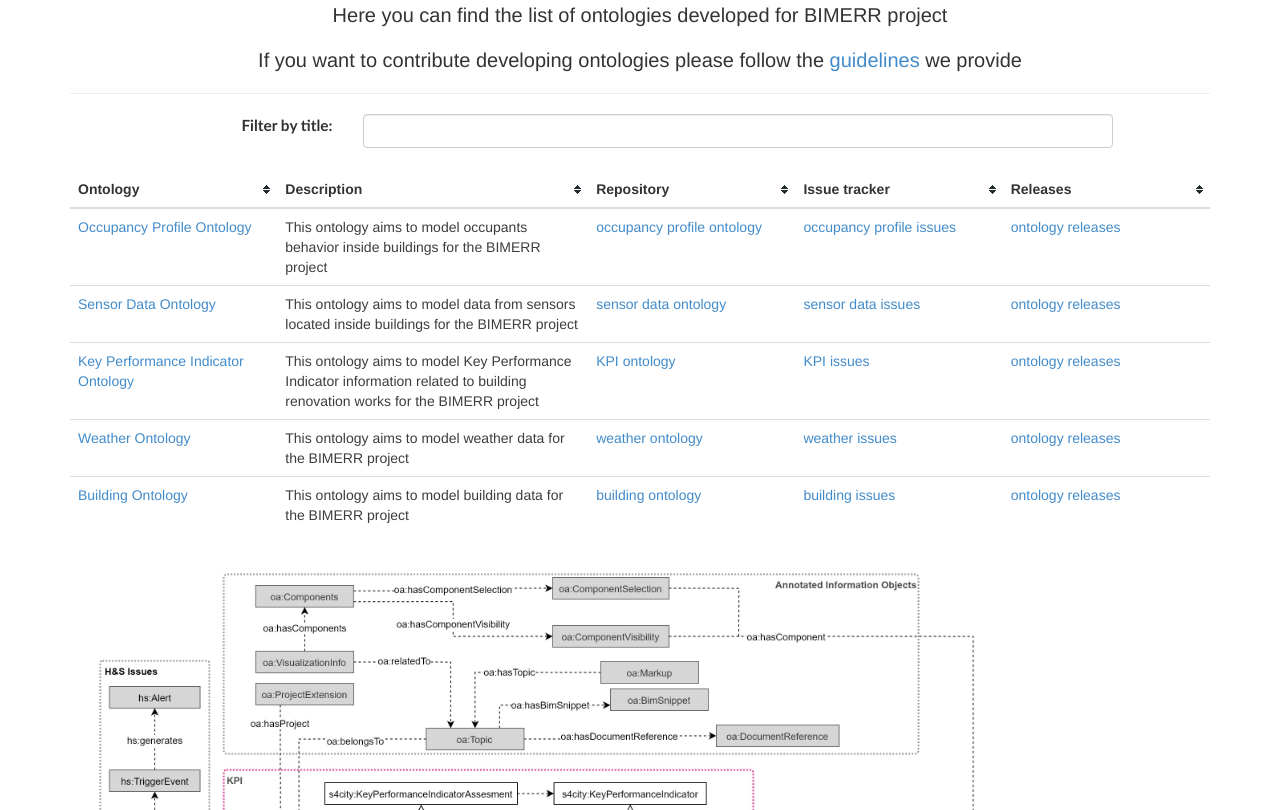
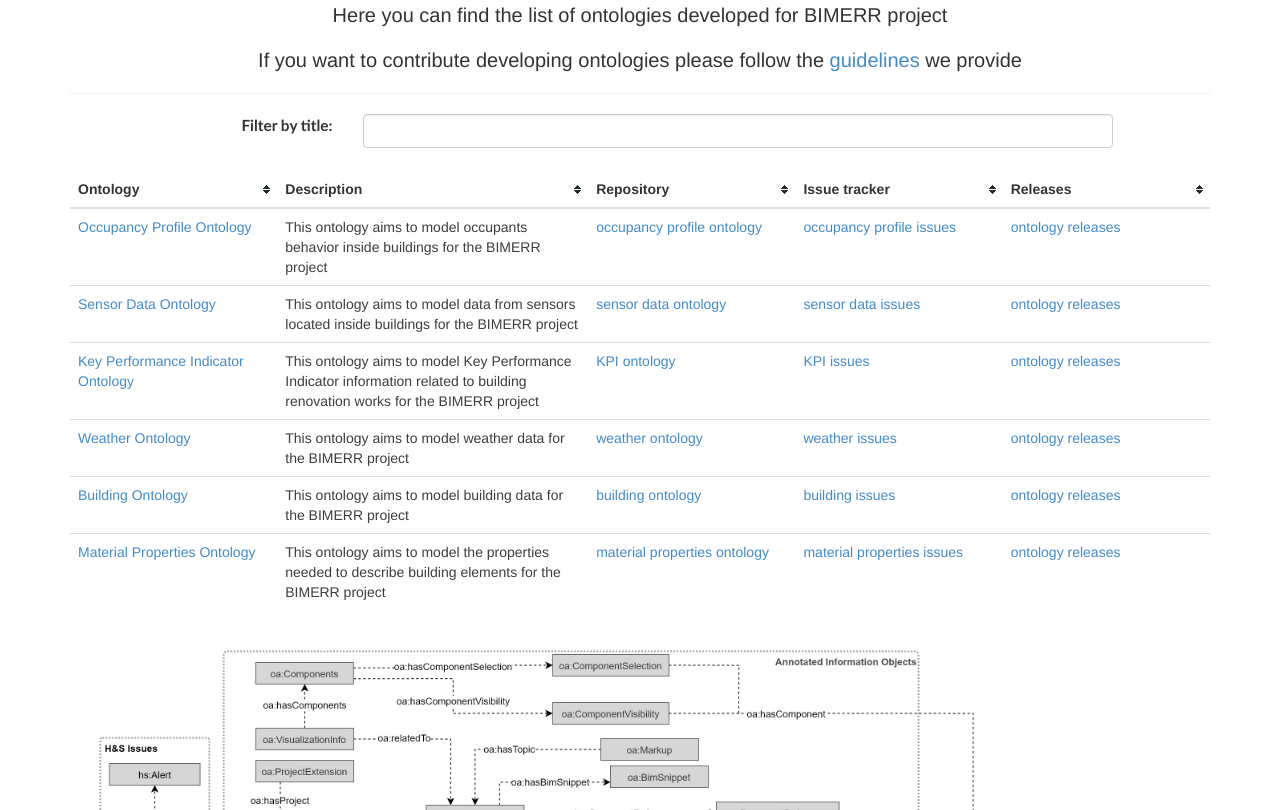
Before and after one commit to OnToologyUser/bimerr-ontologies, a plain HTML site: page website/index.html in a window 1280 px wide. Shown: the part 462-1272 px from the top of the page. Drawn offline with Linux system fonts and the light colour scheme.

Commit message:
new ontology added

```diff
--- a/website/index.html
+++ b/website/index.html
@@ -173,6 +173,22 @@
     </tr>
 
 
+	<tr id="tr5">
+      <td><a href="http://bimerr.iot.linkeddata.es/def/material-properties" target="_blank">Material Properties Ontology</a></td>
+      <td>
+      This ontology aims to model the properties needed to describe building elements for the BIMERR project</td>
+      <td>
+        <span><a href="https://github.com/oeg-upm/bimerr-material-properties">material properties ontology</a></span></td>
+      <td>
+      <span><a href="https://github.com/oeg-upm/bimerr-material-properties/issues" target="_blank">material properties issues</a></span>
+
+      <td>
+        <span><a href="https://github.com/oeg-upm/bimerr-material-properties/releases" target="_blank">ontology releases</a></span>
+      </td>
+      <input type="hidden" name="inp1" id="inp1" value="Material properties ontology"/>
+    </tr>
+
+
 
     </tbody>
   </table>
```
